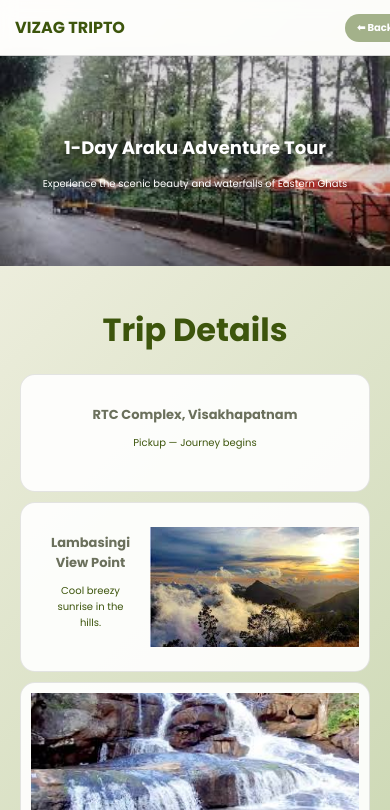
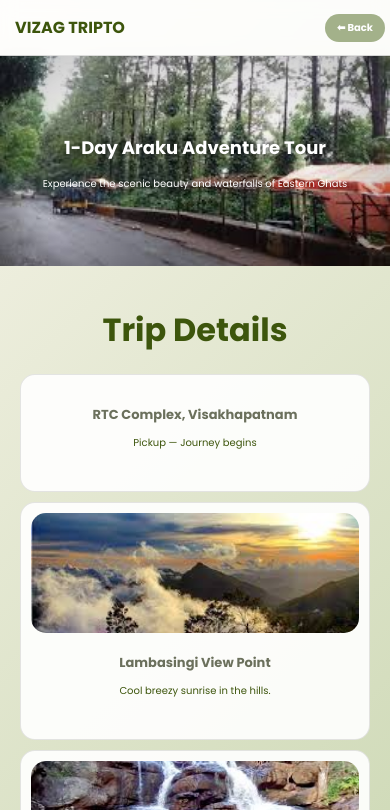
Before and after one commit to prasad6304868805/vizag-tripto, a plain HTML site: page oneday.html in a window 390 px wide. Shown: the top 810 px of the page. Drawn offline with Linux system fonts and the light colour scheme.

Commit message:
Update oneday.html

```diff
--- a/oneday.html
+++ b/oneday.html
@@ -31,6 +31,8 @@ header {
     border-bottom: 1px solid rgba(0,0,0,0.1);
 }
 header h2 { margin: 0; font-size: 26px; font-weight: 700; color: #3d550c; }
+
+/* Back Button */
 .back-btn {
     padding: 12px 22px;
     background: #a3b18a;
@@ -41,6 +43,7 @@ header h2 { margin: 0; font-size: 26px; font-weight: 700; color: #3d550c; }
     text-decoration: none;
     transition: 0.3s;
     white-space: nowrap;
+    margin-right: 40px; /* shifted left */
 }
 
 /* Hero */
@@ -93,11 +96,7 @@ header h2 { margin: 0; font-size: 26px; font-weight: 700; color: #3d550c; }
     flex: 1;
     padding: 20px;
 }
-.tour-info h2 {
-    font-size: 22px;
-    color: #6b705c;
-    margin: 0 0 6px;
-}
+.tour-info h2 { font-size: 22px; color: #6b705c; margin: 0 0 6px; }
 .tour-info p { font-size: 14px; }
 
 /* Buttons */
@@ -165,22 +164,22 @@ footer h3 { color: #f5f3e7; }
 footer p, footer a { color: #fff; font-size: 14px; text-decoration: none; }
 .copy { margin-top: 35px; text-align: center; font-size: 14px; }
 
-/* ---------------- MOBILE VIEW (Temple style applied) ---------------- */
+/* -------- MOBILE VIEW same as Temple page -------- */
 @media(max-width:480px){
 
     /* Header */
     header { height: 55px; padding: 0 15px; }
     header h2 { font-size: 16px; }
-    .back-btn { font-size: 10px; padding: 6px 12px; }
+    .back-btn { font-size: 10px; padding: 6px 12px; margin-right: 20px; }
 
     /* Hero */
     .cover-photo { height: 25vh; margin-top: 55px; }
     .cover-photo h1 { font-size: 18px; }
     .cover-photo p { font-size: 10px; }
 
-    /* Cards */
+    /* Cards — same alignment */
     .tour-card {
-        flex-direction: column;
+        flex-direction: column !important;
         text-align: center;
         padding: 10px;
         margin: 10px 0;
@@ -188,6 +187,7 @@ footer p, footer a { color: #fff; font-size: 14px; text-decoration: none; }
     .tour-card img {
         width: 100%;
         max-height: 120px;
+        border-radius: 15px;
     }
     .tour-info h2 { font-size: 13px; }
     .tour-info p { font-size: 10px; }
```
